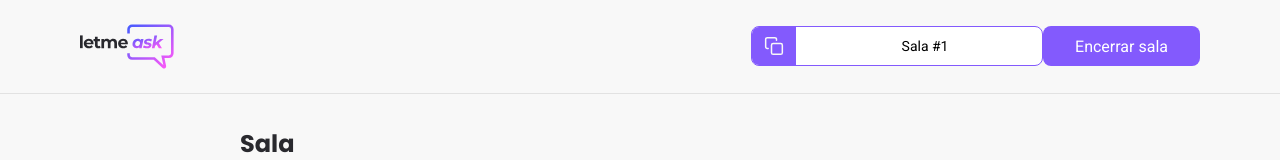
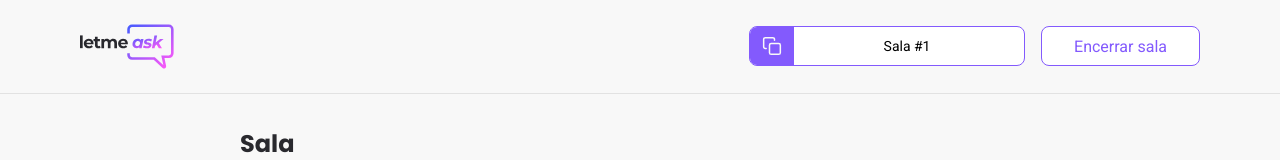
Before and after one commit to natanfalconi/letmeask-nlw6, a React (Create React App) app: page /admin/rooms/1 in a window 1280 px wide. Shown: the top 160 px of the page. Built offline with nearby package versions, Linux system fonts and the light colour scheme; no server answers; the database is empty.

Commit message:
like-button

```diff
--- a/src/components/Button.tsx
+++ b/src/components/Button.tsx
@@ -2,10 +2,12 @@ import { ButtonHTMLAttributes } from 'react'
 
 import '../styles/button.scss'
 
-type ButtonProps = ButtonHTMLAttributes<HTMLButtonElement>
+type ButtonProps = ButtonHTMLAttributes<HTMLButtonElement> & {
+    isOutlined?: boolean
+}
 
-export function Button(props: ButtonProps){
+export function Button({ isOutlined = false, ...props }: ButtonProps){
     return (
-        <button className="button" {...props} />
+        <button className={`button ${isOutlined ? 'outlined' : ''}`} {...props} />
     )
 }
--- a/src/components/Question.tsx
+++ b/src/components/Question.tsx
@@ -1,3 +1,5 @@
+import { ReactNode } from 'react'
+
 import '../styles/question.scss'
 
 type QuestionProps = {
@@ -5,13 +7,15 @@ type QuestionProps = {
     author: {
         name: string;
         avatar: string;
-    }
+    };
+    children?: ReactNode;
 
 }
 
 export function Question({
     content,
     author,
+    children
 }: QuestionProps) {
     return(
         <div className="question">
@@ -22,7 +26,9 @@ export function Question({
                     <img src={author.avatar} alt={author.name}/>
                     <span>{author.name}</span>
                 </div>
-                <div></div>
+                <div>
+                    {children}
+                </div>
             </footer>
         </div>
     )
--- a/src/pages/AdminRoom.tsx
+++ b/src/pages/AdminRoom.tsx
@@ -58,8 +58,7 @@ export function AdminRoom(){
                     <img src={logoImg} alt="Letmeask" />
                     <div>
                         <RoomCode code={roomId}/>
-
-                        <Button>Encerrar sala</Button>
+                        <Button isOutlined>Encerrar sala</Button>
                     </div>
                 </div>
             </header>
--- a/src/pages/Room.tsx
+++ b/src/pages/Room.tsx
@@ -89,11 +89,23 @@ export function Room(){
                 <div className="question-list">
                     { questions.map(questions => {
                         return (
+
                             <Question
                                 key={questions.id}
                                 content={questions.content}
                                 author={questions.author}
-                            />
+                            >
+                                <button
+                                    className="lile-button"
+                                    type="button"
+                                    aria-label="Marcar como gostei"
+                                >
+                                  <span>10</span>
+                                    <svg width="24" height="24" viewBox="0 0 24 24" fill="none" xmlns="http://www.w3.org/2000/svg">
+                                        <path d="M7 22H4C3.46957 22 2.96086 21.7893 2.58579 21.4142C2.21071 21.0391 2 20.5304 2 20V13C2 12.4696 2.21071 11.9609 2.58579 11.5858C2.96086 11.2107 3.46957 11 4 11H7M14 9V5C14 4.20435 13.6839 3.44129 13.1213 2.87868C12.5587 2.31607 11.7956 2 11 2L7 11V22H18.28C18.7623 22.0055 19.2304 21.8364 19.5979 21.524C19.9654 21.2116 20.2077 20.7769 20.28 20.3L21.66 11.3C21.7035 11.0134 21.6842 10.7207 21.6033 10.4423C21.5225 10.1638 21.3821 9.90629 21.1919 9.68751C21.0016 9.46873 20.7661 9.29393 20.5016 9.17522C20.2371 9.0565 19.9499 8.99672 19.66 9H14Z" stroke="#737380" stroke-width="1.5" stroke-linecap="round" stroke-linejoin="round"/>
+                                    </svg>
+                                </button>
+                            </Question>
                         )
                     }) }
                 </div>
--- a/src/styles/button.scss
+++ b/src/styles/button.scss
@@ -20,6 +20,18 @@
         margin-right: 8px;
     }
 
+    &.outlined {
+        background: #fff;
+        border: 1px solid #835afd;
+        color: #835afd;
+    }
+
+    &.outlined:hover {
+        background: #835afd;
+        color: #fff;
+        transition: 300ms ease-in-out;
+    }
+
     &:not(:disabled):hover {
        filter: brightness(0.9);
     }
@@ -28,5 +40,4 @@
         opacity: 0.6;
         cursor: not-allowed;
     }
-
 }
--- a/src/styles/question.scss
+++ b/src/styles/question.scss
@@ -33,6 +33,26 @@
                 color: #737380;
                 font-size: 14px;
             }
-         }
+        }
+
+        button {
+            border: 0;
+            background: transparent;
+            cursor: pointer;
+
+            &.loke-button {
+                display: flex;
+                align-items: flex-end;
+                color: #737380;
+
+                &.liked {
+                    color: #835afd;
+
+                    svg path{
+                        stroke: #835afd;
+                    }
+                }
+            }
+        }
     }
 }
--- a/src/styles/room.scss
+++ b/src/styles/room.scss
@@ -16,10 +16,10 @@
 
             >div {
                 display: flex;
+                gap: 16px;
 
                 button {
                     height: 40px;
-                    gap: 16px;
                 }
             }
         }
```
